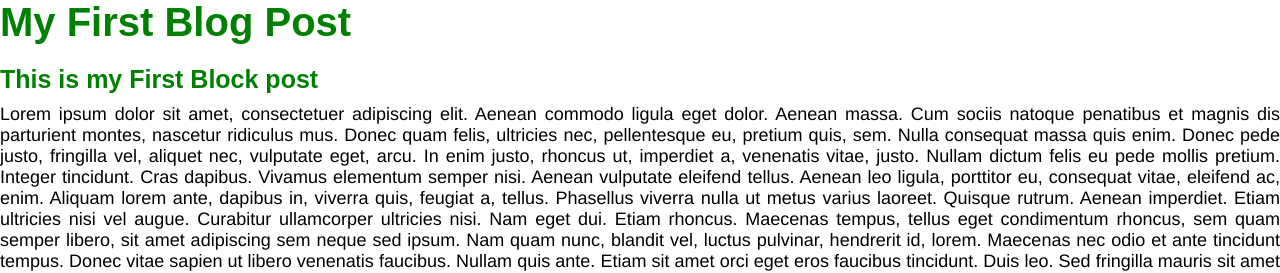
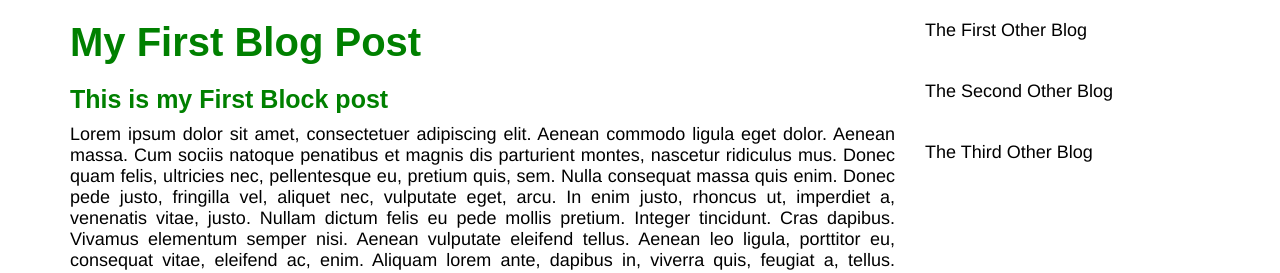
Before and after one commit to SiddharthBhardwaj/myStuffImportant, a plain HTML site: page html5AndCSS3/blog post Start/index.html in a window 1280 px wide. Shown: the top 273 px of the page. Drawn offline with Linux system fonts and the light colour scheme.

Commit message:
committed the progress

```diff
--- a/html5AndCSS3/blog post Start/index.html
+++ b/html5AndCSS3/blog post Start/index.html
@@ -5,6 +5,8 @@
         <link rel="stylesheet" type="text/css" href = "style.css">
     </head>
     <body>
+        <div class='container'>
+            <div class = 'blog-post'>
                 <h1>My First Blog Post</h1>
                 <h2>This is my First Block post</h2>
 
@@ -16,7 +18,25 @@
 
                 <h2>HTML is amazing</h2>
                 <p class="main-text">Lorem ipsum dolor sit amet, consectetuer adipiscing elit. Aenean commodo ligula eget dolor. Aenean massa. Cum sociis natoque penatibus et magnis dis parturient montes, nascetur ridiculus mus. Donec quam felis, ultricies nec, pellentesque eu, pretium quis, sem. Nulla consequat massa quis enim. Donec pede justo, fringilla vel, aliquet nec, vulputate eget, arcu. In enim justo, rhoncus ut, imperdiet a, venenatis vitae, justo. Nullam dictum felis eu pede mollis pretium. Integer tincidunt. Cras dapibus. Vivamus elementum semper nisi. Aenean vulputate eleifend tellus. Aenean leo ligula, porttitor eu, consequat vitae, eleifend ac, enim. Aliquam lorem ante, dapibus in, viverra quis, feugiat a, tellus. Phasellus viverra nulla ut metus varius laoreet. Quisque rutrum. Aenean imperdiet. Etiam ultricies nisi vel augue. Curabitur ullamcorper ultricies nisi. Nam eget dui. Etiam rhoncus. Maecenas tempus, tellus eget condimentum rhoncus, sem quam semper libero, sit amet adipiscing sem neque sed ipsum. Nam quam nunc, blandit vel, luctus pulvinar, hendrerit id, lorem. Maecenas nec odio et ante tincidunt tempus. Donec vitae sapien ut libero venenatis faucibus. Nullam quis ante. Etiam sit amet orci eget eros faucibus tincidunt. Duis leo. Sed fringilla mauris sit amet nibh. Donec sodales sagittis magna. Sed consequat, leo eget bibendum sodales, augue velit cursus nunc, </p>
+            </div>
+            <div class = 'other-post'>
+                <div class="other">
+                    The First Other Blog
+                </div>
+                <div class="other">
+                    The Second Other Blog
+                </div>
+                <div class="other">
+                    The Third Other Blog
+                </div>
+
+            </div>
+            <div class="clearfix">
+            </div>
+            <div class = 'author-box'>
                 <img src="author.jpg" alt="Author photo">
                 <p id = "author-text">Randy Fisher</p>
+            </div>
+        </div>
     </body>
 </html>
--- a/html5AndCSS3/blog post Start/style.css
+++ b/html5AndCSS3/blog post Start/style.css
@@ -2,6 +2,12 @@
     margin: 0;
     padding: 0;
     box-sizing: border-box;
+}
+
+.clearfix:after {
+    content: "";
+    display: table;
+    clear:both;
 }
 
 body {
@@ -32,3 +38,29 @@ h2 {
 #author-text {
     font-size: 22px;
 }
+
+.container {
+    width: 1140px;
+    margin: 20px auto 0 auto;
+}
+
+.blog-post {
+    width: 75%;
+    float: left;
+    padding-right: 30px;
+}
+
+.other-post {
+    width: 25%;
+    float: left
+}
+
+.author-box {
+    padding: 20px;
+    border-top: 1px solid #808080;
+
+}
+
+.other {
+    margin-bottom: 40px;
+}
```
Lines whose indentation alone changed are shown as unchanged.
